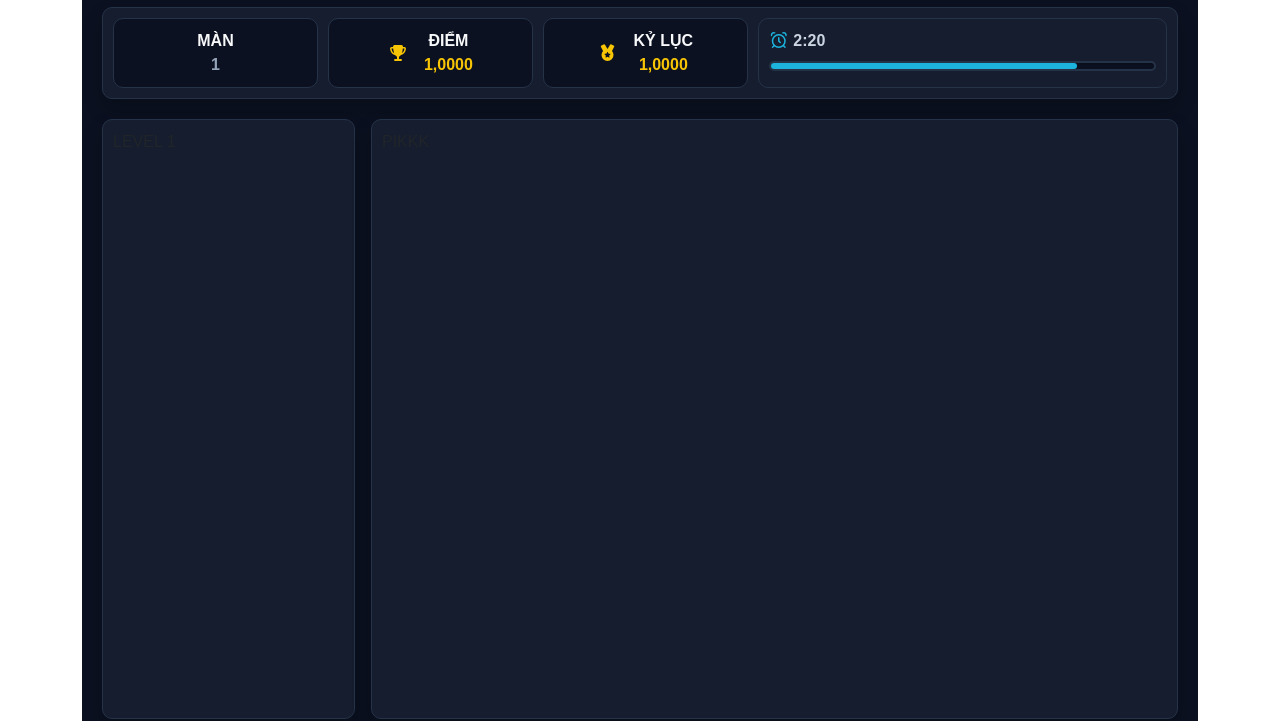
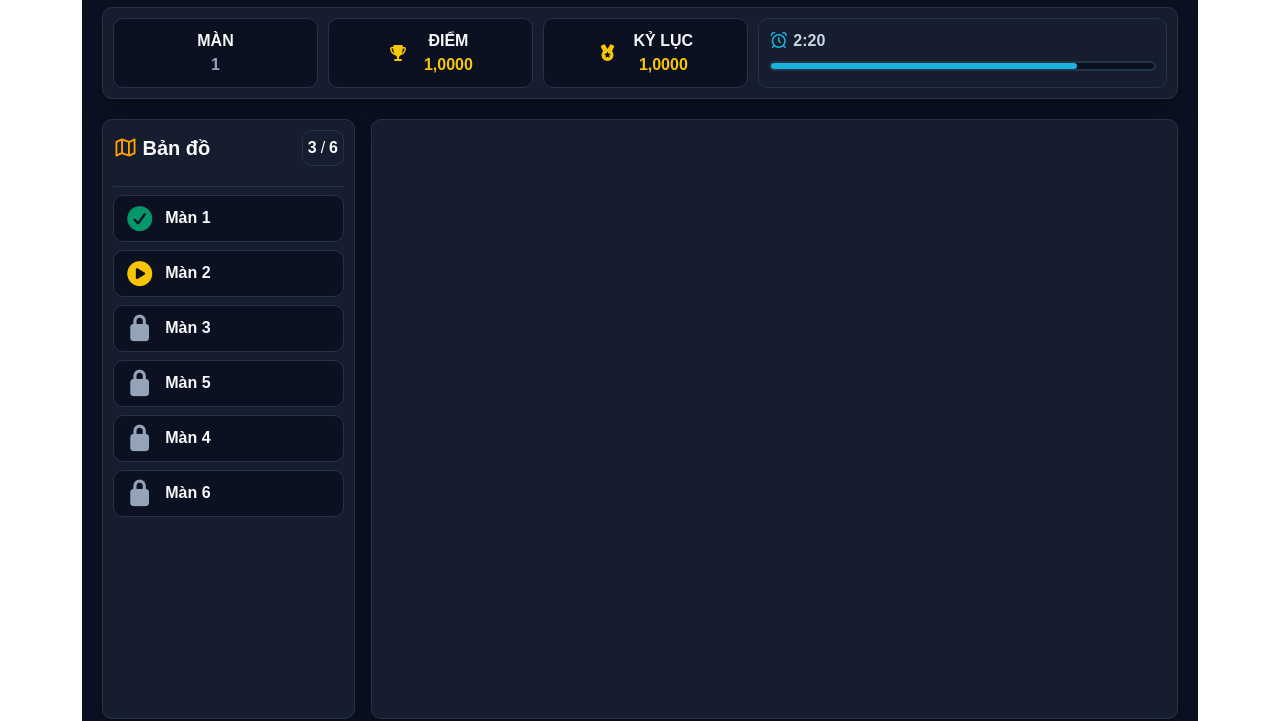
Before and after one commit to DanhTaii/pikachu-game, a plain HTML site: page html/index.html in a window 1280 px wide. Shown: the part 80-801 px from the top of the page. Drawn offline with Linux system fonts and the light colour scheme.

Commit message:
feat: add style for level-panel

```diff
--- a/css/style.css
+++ b/css/style.css
@@ -26,6 +26,7 @@ span {
     --timer-color: #1CB3DD;
     --color-yellow: #F8C505;
     --color-orange: #FFA000;
+    --color-green: #059669;
 
     --main-text-color: #E6E9ED;
     --secondary-text-color: #94A3B8;
@@ -132,7 +133,7 @@ main section {
     font-weight: bold;
 }
 
-.game-score i{
+.game-score i {
     color: var(--color-yellow);
 }
 
@@ -205,7 +206,7 @@ main section {
     box-shadow: 0 1px 5px rgba(0, 0, 0, 0.2);
 }
 
-.suggest-btn i{
+.suggest-btn i {
     color: var(--color-yellow);
 }
 
@@ -217,6 +218,53 @@ main section {
     color: var(--color-orange);
 }
 
+/* LEVEL PANEL*/
+
+.level-title i {
+    color: var(--color-orange);
+}
+
+.level-subtitle {
+    border: 1px solid var(--border-line-color);
+    border-radius: 10px;
+    padding: 5px;
+}
+
+.separator {
+    padding: 10px;
+    border-bottom: 1px solid var(--border-line-color);
+}
+
+.level-body ul {
+    list-style: none;
+    margin: 0;
+    padding: 0;
+}
+
+.level-list__item-container {
+    display: flex;
+    gap: 10px;
+    background-color: var(--bg-color);
+}
+
+.level-list__item-container i {
+    font-size: 25px;
+}
+
+
+.level-list__item-container i.fa-circle-check {
+    color: var(--color-green);
+}
+
+.level-list__item-container i.fa-circle-play {
+    color: var(--color-yellow);
+}
+
+.level-list__item-container i.fa-lock {
+    color: var(--secondary-text-color);
+}
+
+
 /* ----------- FOOTER ----------- */
 .game-footer {
     text-align: center;
--- a/html/index.html
+++ b/html/index.html
@@ -61,12 +61,86 @@
         </section>
 
         <section class="game-body row g-0">
-            <div class="level-panel  col-3 pe-3">
-                <div class="level-content game-box box-container__shadow">LEVEL 1</div>
+            <div class="level-panel col-3 pe-3">
+                <div class="level-content game-box box-container__shadow">
+                    <div class="level-header__container d-flex align-items-center justify-content-between">
+                        <div class="level-title text-light">
+                            <i class="fs-5 fa-regular fa-map"></i>
+                            <span class="fs-5 text-light fw-bold">Bản đồ</span>
+                        </div>
+                        <div class="level-subtitle text-light d-flex align-items-center gap-1">
+                            <span class="level-current text-light fw-bold">3</span>
+                            /
+                            <span class="level-max text-light fw-bold">6</span>
+                        </div>
+                    </div>
+
+                    <div class="separator"></div>
+
+                    <div class="level-body">
+                        <ul class="level-list">
+                            <li class="level-list__item">
+                                <div class="level-list__item-container game-box mt-2">
+                                    <i class="fa-solid fa-circle-check"></i>
+                                    <span class="level-list__item-title fw-bold text-light">
+                                        Màn 1
+                                    </span>
+                                </div>
+                            </li>
+                            <li class="level-list__item">
+                                <div class="level-list__item-container game-box mt-2">
+                                    <i class="fa-solid fa-circle-play"></i>
+                                    <span class="level-list__item-title fw-bold text-light">
+                                        Màn 2
+                                    </span>
+                                </div>
+                            </li>
+                            <li class="level-list__item">
+                                <div class="level-list__item-container game-box mt-2">
+                                    <i class="fa-solid fa-lock"></i>
+                                    <span class="level-list__item-title fw-bold text-light">
+                                        Màn 3
+                                    </span>
+                                </div>
+                            </li>
+
+                            <li class="level-list__item">
+                                <div class="level-list__item-container game-box mt-2">
+                                    <i class="fa-solid fa-lock"></i>
+                                    <span class="level-list__item-title fw-bold text-light">
+                                        Màn 5
+                                    </span>
+                                </div>
+                            </li>
+
+                            <li class="level-list__item">
+                                <div class="level-list__item-container game-box mt-2">
+                                    <i class="fa-solid fa-lock"></i>
+                                    <span class="level-list__item-title fw-bold text-light">
+                                        Màn 4
+                                    </span>
+                                </div>
+                            </li>
+
+                            <li class="level-list__item">
+                                <div class="level-list__item-container game-box mt-2">
+                                    <i class="fa-solid fa-lock"></i>
+                                    <span class="level-list__item-title fw-bold text-light">
+                                        Màn 6
+                                    </span>
+                                </div>
+                            </li>
+                        </ul>
+                    </div>
+                </div>
             </div>
 
             <div class="game-board col-9">
-                <div class="board-content game-box box-container__shadow">PIKKK</div>
+                <div class="board-content game-box box-container__shadow">
+                    <div class="">
+
+                    </div>
+                </div>
             </div>
         </section>
 
```
